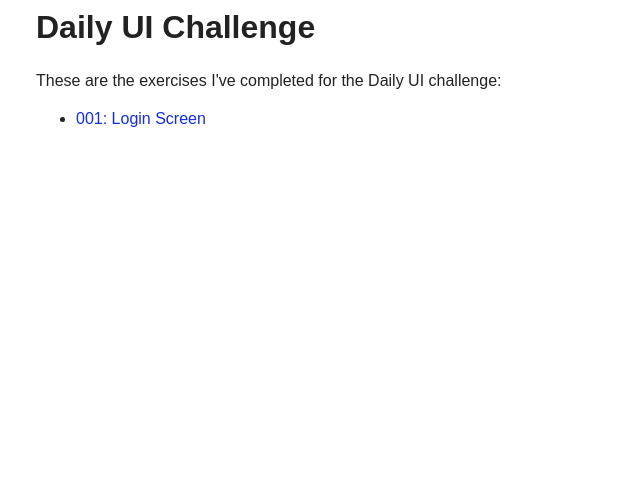
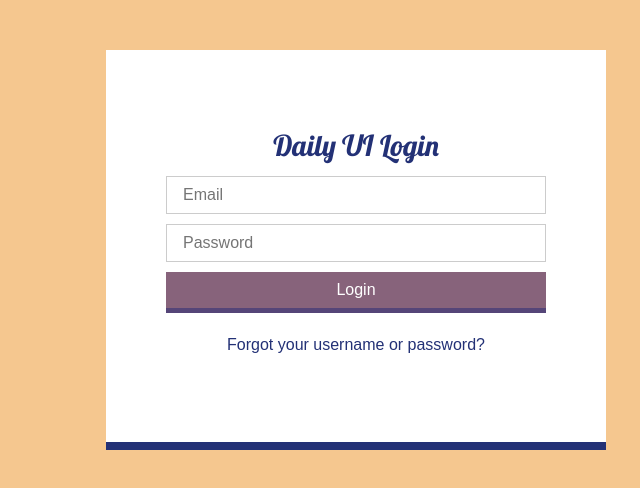
Before and after one commit to shadowfiles/dailyui, a plain HTML site: page challenges/001/index.html in a window 1280 px wide. Shown: the whole page, without its empty margins (284-924 px from the left). Drawn offline with Linux system fonts and the light colour scheme.

Commit message:
First daily UI challenge done.

```diff
--- a/challenges/001/css/main.css
+++ /dev/null
@@ -1,72 +0,0 @@
-html {
-	width: 100%;
-	height: 100%;
-	margin: 0px;
-	padding: 0px;
-	word-wrap: break-word;
-}
-
-body {
-	color: #222;
-	font-size: 16px;
-	line-height: 22px;
-	width: 100%;
-	height: 100%;
-	margin: 0px;
-	padding: 0px;
-	font-family: Arial, 'san serif';
-}
-
-img {
-	border: 0px;
-}
-
-h1 {
-	display: block;
-	font-size: 2em;
-	margin: 0px;
-	padding: 0.5em 0px;
-}
-
-p {
-	display: block;
-	font-size: 1em;
-	margin: 1em 0px;
-	padding: 0px;
-}
-
-a, a:active, a:link, a:visited {
-	text-decoration: none;
-	color: #132DE5;
-}
-
-a:hover {
-	text-decoration: underline;
-}
-
-
-#info button {
-	cursor: pointer;
-	border-radius: 10px;
-	border: 0px;
-	transition: background .15s ease-in-out;
-  -moz-transition: background .15s ease-in-out;
-  -webkit-transition: background .15s ease-in-out;
-}
-
-
-button:focus {
-	border: none;
-	outline:none;
-}
-
-#container {
-	width: 50%;
-	margin: auto;
-}
-
-.clearfix {
-	height: 1px;
-	float: left;
-	clear: both;
-}
--- a/challenges/001/index.html
+++ b/challenges/001/index.html
@@ -8,8 +8,10 @@
   <meta name="description" content="Daily UI">
   <meta name="author" content="Tiff Zhang">
 
-  <link rel="stylesheet" href="css/main.css">
-  <script src="js/main.js"></script>
+  <link href='https://fonts.googleapis.com/css?family=Lobster' rel='stylesheet' type='text/css'>
+
+  <link rel="stylesheet" href="styles.css">
+  <script src="scripts.js"></script>
 
   <!--[if lt IE 9]>
   <script src="http://html5shiv.googlecode.com/svn/trunk/html5.js"></script>
@@ -18,13 +20,11 @@
 
 <body>
 <div id="container">
-	<h1>Daily UI Challenge</h1>
-  <p>
-    These are the exercises I've completed for the Daily UI challenge:
-  </p>
-  <ul>
-    <li><a href="challenges/001/">001: Login Screen</a></li>
-  </ul>
+	<h1>Daily UI Login</h1>
+  <input type="text" placeholder="Email">
+  <input type="password" placeholder="Password">
+  <input type="submit" value="Login">
+  <p><a href="#">Forgot your username or password? </a></p>
 </div>
 <div class="clearfix"></div>
 </body>
--- /dev/null
+++ b/challenges/001/styles.css
@@ -0,0 +1,103 @@
+html {
+	width: 100%;
+	height: 100%;
+	margin: 0px;
+	padding: 0px;
+	word-wrap: break-word;
+}
+
+body {
+	color: #222;
+	background: #F5C78F;
+	font-size: 16px;
+	line-height: 22px;
+	width: 100%;
+	height: 100%;
+	margin: 0px;
+	padding: 0px;
+	font-family: Arial, 'san serif';
+}
+
+img {
+	border: 0px;
+}
+
+h1 {
+	display: block;
+	font-size: 1.8em;
+	margin: 0px;
+	padding: 0.5em 0px;
+	text-align: center;
+	width: 100%;
+	font-family: Lobster;
+	font-weight: normal;
+	color: #233176;
+}
+
+p {
+	display: block;
+	font-size: 1em;
+	margin: 1em 0px;
+	padding: 0px;
+}
+
+a, a:active, a:link, a:visited {
+	text-decoration: none;
+	color: #233176;
+}
+
+a:hover {
+	text-decoration: underline;
+}
+
+input[type="text"], input[type="password"], input[type="submit"] {
+	width: 100%;
+	margin: 5px 0;
+	box-sizing: border-box;
+	padding: 6px 16px;
+}
+
+input[type="text"], input[type="password"] {
+	font-size: 16px;
+	line-height: 24px;
+	border: #ccc 1px solid;
+}
+
+button, input[type="submit"] {
+	color: #fff;
+	background: #87637B;
+	cursor: pointer;
+	font-size: 16px;
+	line-height: 24px;
+	border: 0px;
+	transition: background .15s ease-in-out;
+  -moz-transition: background .15s ease-in-out;
+  -webkit-transition: background .15s ease-in-out;
+
+	border-bottom: #554578 5px solid;
+}
+
+button:hover, input[type="submit"]:hover {
+	background-color: #EB95A8;
+}
+
+button:active, input[type="submit"]:active {
+	margin-top: 7px;
+	border-bottom: #554578 3px solid;
+}
+
+#container {
+	box-sizing: border-box;
+	width: 500px;
+	border-bottom: #233176 8px solid;
+	padding: 70px 60px;
+	margin: 50px auto 0;
+	background: #fff;
+	text-align: center;
+}
+
+.clearfix {
+	height: 1px;
+	float: left;
+	clear: both;
+}
```
Also changed, not shown: css/main.css (+0 -16 lines), index.html (+0 -1 lines).
